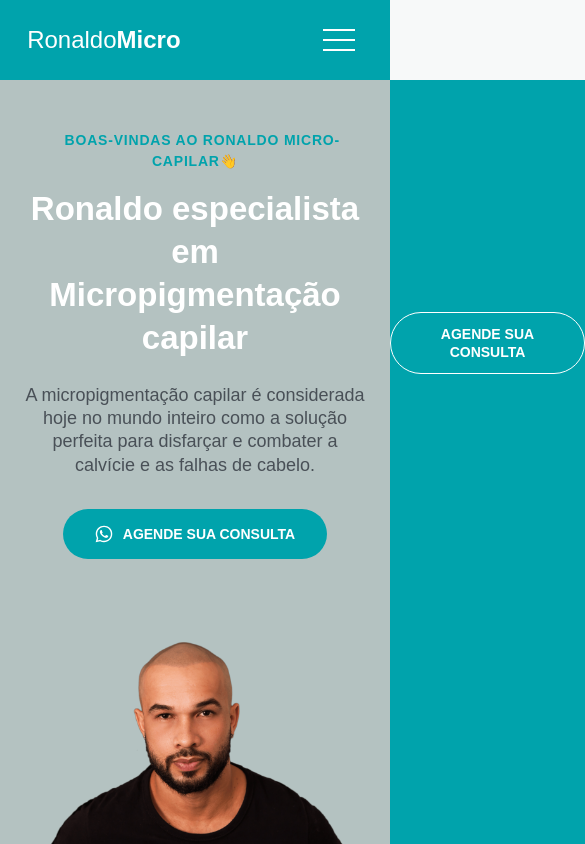
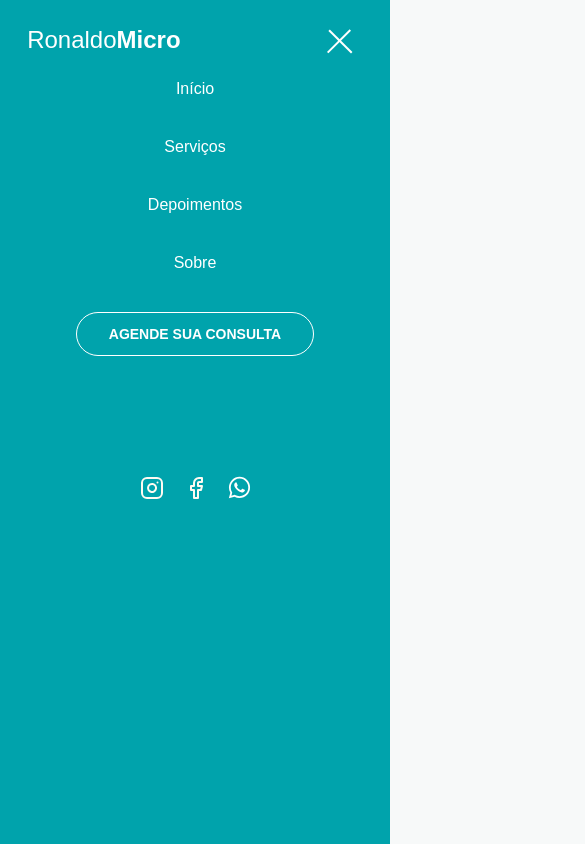
Before and after one commit to LuisHenriique/Ronaldo-Micro-Capilar, a plain HTML site: page index.html in a window 390 px wide. Both pictures are taken after a click on the element 338 px from the left and 40 px from the top of the page. Shown: the top 844 px of the page, 585 px wide, since content can reach past the window. Drawn offline with Linux system fonts and the light colour scheme.

Commit message:
fineshed menu mobile, adding effects in javascript

```diff
--- a/assets/css/style.css
+++ b/assets/css/style.css
@@ -164,6 +164,7 @@ nav a {
   height: 0.2rem;
   background: #fff;
   margin: 0.8rem;
+  transition: 0.3s;
 }
 
 .menu-social-links {
@@ -317,6 +318,8 @@ nav a {
   background: none;
   z-index: 2;
   color: white;
+  transition: trasform 0.5s ease-in;
+
   cursor: pointer;
   padding-inline: 0.5rem;
   background-color: rgba(0, 0, 0, 0.1);
@@ -473,23 +476,32 @@ footer .logo {
 /*MEDIA MOBILE*/
 
 @media (max-width: 999px) {
-  body {
-    overflow-x: hidden;
-  }
-
   .nav-list {
     position: absolute;
     top: 8rem;
     right: 0;
-    width: 50vw;
+    width: 100%;
     height: 92vh;
     background: #00a3ac;
     flex-direction: column;
     align-items: center;
     gap: 4rem;
-    transform: translateX(100%);
+    transform: translateX(-100%);
+    transition: transform 0.3s ease-in-out;
+  }
+  .nav-list.active {
+    transform: translateX(0%);
   }
 
+  .mobile-menu.active .line1 {
+    transform: rotate(-45deg) translate(-8px, 8px);
+  }
+  .mobile-menu.active .line2 {
+    opacity: 0;
+  }
+  .mobile-menu.active .line3 {
+    transform: rotate(45deg) translate(-5px, -7px);
+  }
   .nav-list li {
     opacity: 0;
   }
@@ -512,3 +524,15 @@ footer .logo {
     display: none;
   }
 }
+
+@keyframes navLinkFade {
+  from {
+    opacity: 0;
+    transform: translateX(-5rem);
+  }
+
+  to {
+    opacity: 1;
+    transform: translateX(0);
+  }
+}
--- a/assets/js/main.js
+++ b/assets/js/main.js
@@ -1,3 +1,5 @@
+//Slides
+
 const buttons = document.querySelectorAll('[data-carousel-button]')
 
 buttons.forEach(button => {
@@ -20,3 +22,50 @@ buttons.forEach(button => {
     delete activeSlide.dataset.active
   })
 })
+
+//Menu mobile
+
+class MobileNavBar {
+  constructor(mobileMenu, navList, navLinks) {
+    this.mobileMenu = document.querySelector(mobileMenu)
+    this.navList = document.querySelector(navList)
+    this.navLinks = document.querySelectorAll(navLinks)
+    this.activeClass = 'active'
+    this.handleClick = this.handleClick.bind(this)
+  }
+
+  handleClick() {
+    console.log(this)
+    this.navList.classList.toggle(this.activeClass)
+    this.mobileMenu.classList.toggle(this.activeClass)
+    this.animateLinks()
+  }
+
+  animateLinks() {
+    this.navLinks.forEach((link, index) => {
+      console.log(index)
+      link.style.animation
+        ? (link.style.animation = '')
+        : (link.style.animation = `navLinkFade 0.5s ease forwards 0.3s`)
+    })
+  }
+
+  addClickEvent() {
+    this.mobileMenu.addEventListener('click', this.handleClick)
+  }
+
+  init() {
+    if (this.mobileMenu) {
+      this.addClickEvent()
+    }
+    return this
+  }
+}
+
+const mobileNavBar = new MobileNavBar(
+  '.mobile-menu',
+  '.nav-list',
+  '.nav-list li'
+)
+
+mobileNavBar.init()
--- a/index.html
+++ b/index.html
@@ -14,7 +14,7 @@
 <body>
   <header>
     <nav>
-      <a href="" class="logo">Ronaldo<span>Micro</span></a>
+      <a href="#home" class="logo">Ronaldo<span>Micro</span></a>
 
       <div class="mobile-menu">
         <div class="line1"></div>
```
